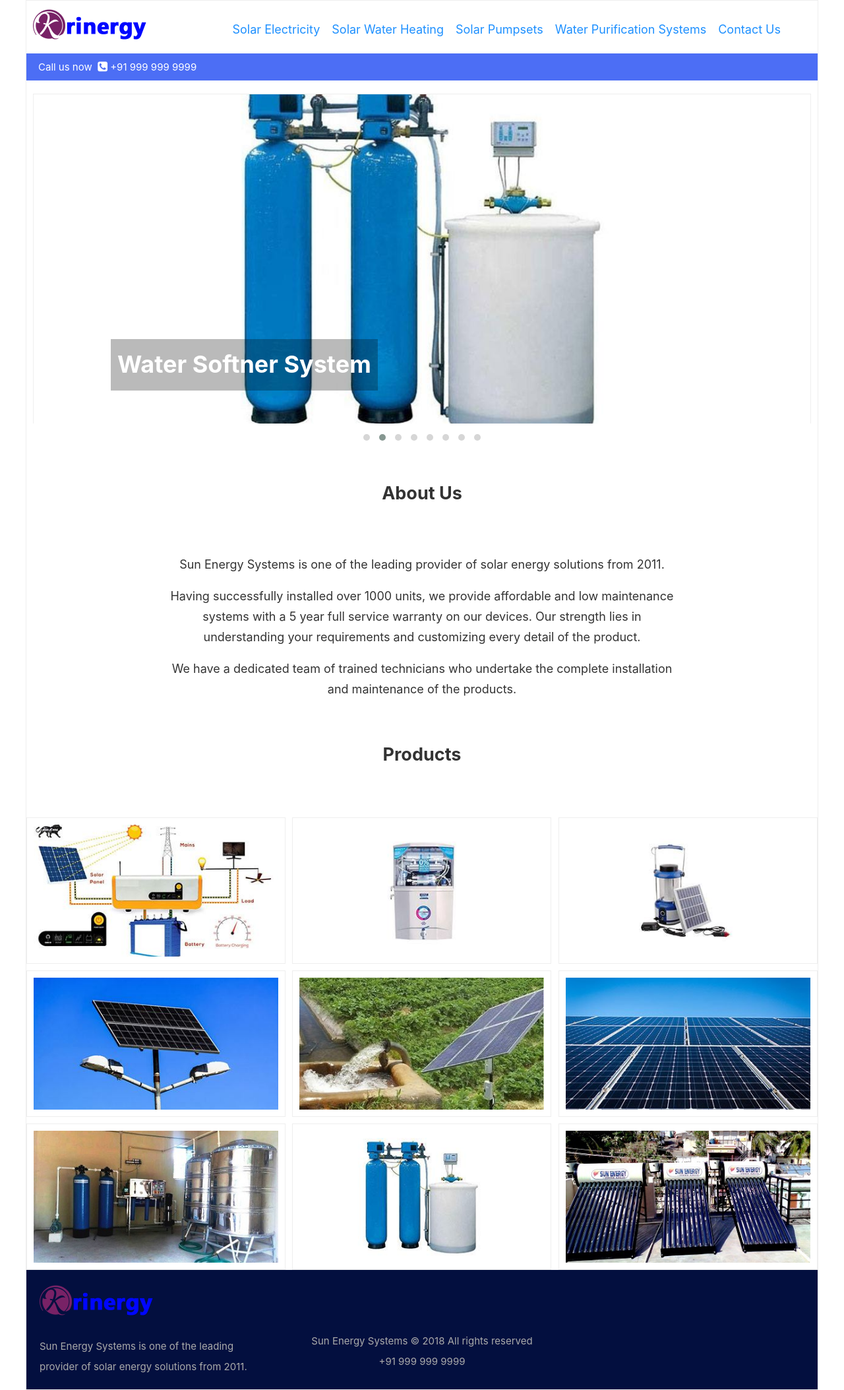
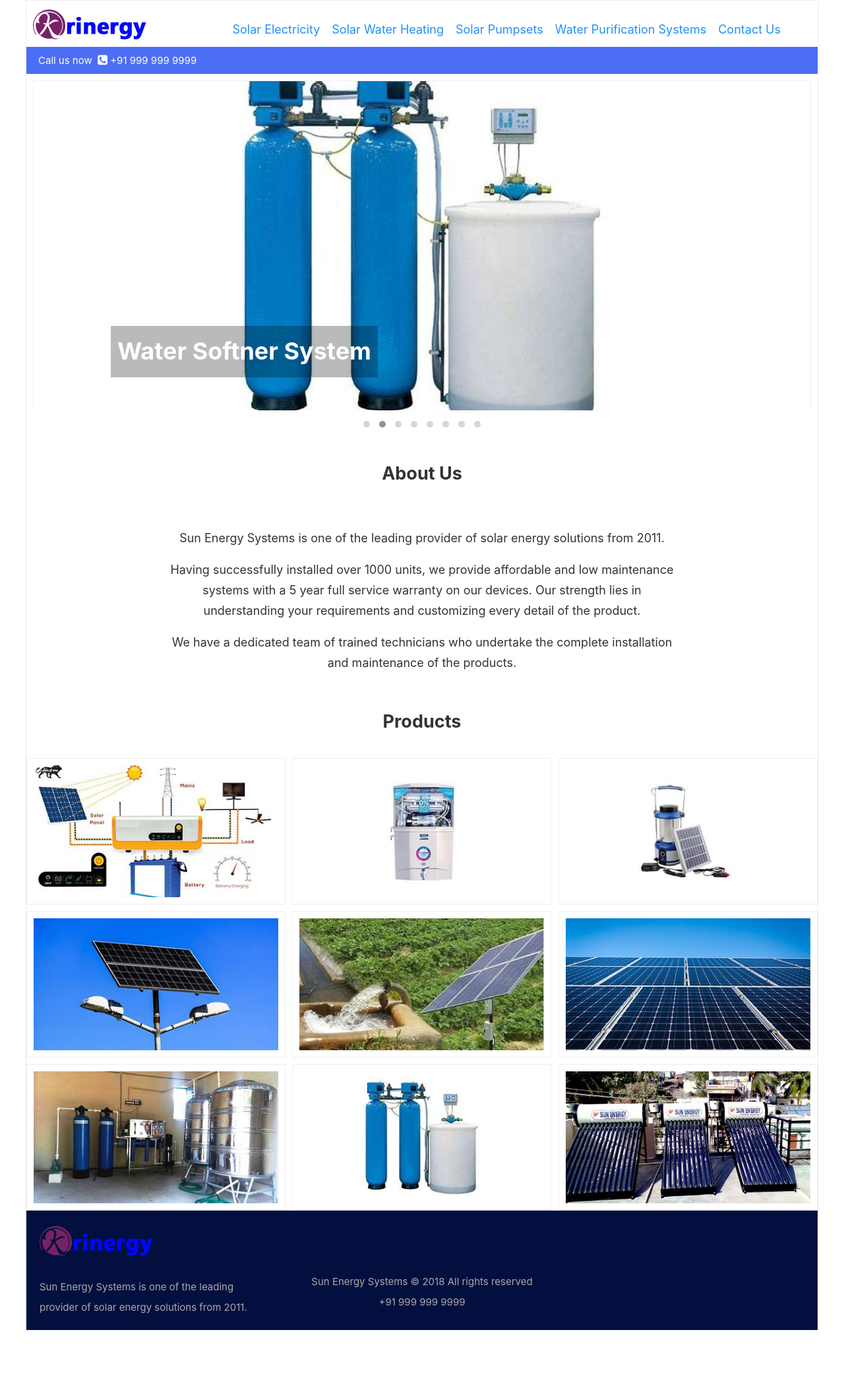
Before and after one commit to sharu725/script, a Jekyll site: the page built from index.html, in a window 1280 px wide. Shown: the whole page at 66% size. Built offline with Jekyll 4.4.1, drawn with Linux system fonts in a browser that asks for light colours; after the commit the page ends 2017 px from its top, so only the background shows below that.

Commit message:
few fixes

```diff
--- a/_layouts/default.html
+++ b/_layouts/default.html
@@ -34,7 +34,7 @@
 
     <div class="r no-gap">
         <div class="c-12 no-pad call-container">
-            <p class="no-pad no-mar call" ><span data-aos="fade-right" data-aos-offset="300" data-aos-easing="ease-in-sine"><small>Call us now &nbsp;<a href="tel:{{site.data.data.phone}}"><i class="fa fa-phone-square"></i> {{site.data.data.phone}}</a></small></span></p>
+            <p class="no-mar call" ><span data-aos="fade-right" data-aos-offset="300" data-aos-easing="ease-in-sine"><small>Call us now &nbsp;<a href="tel:{{site.data.data.phone}}"><i class="fa fa-phone-square"></i> {{site.data.data.phone}}</a></small></span></p>
         </div>
     </div>
 </header>
--- a/_sass/_style.scss
+++ b/_sass/_style.scss
@@ -17,6 +17,11 @@
     }
 }
 
+p {
+    @include media-query($on-palm) {
+        text-align: justify;
+    }
+}
 
 .container {
     max-width: 1200px;
@@ -39,6 +44,9 @@
     background-size: contain;
     height: 50px;
     width: 100%;
+    @include media-query($on-palm) {
+        background-position: center;
+    }
 }
 
 
@@ -62,6 +70,10 @@
         }
     }
 
+    @include media-query($on-palm) {
+        text-align: center;
+    }
+
 }
 
 .vert-center {
@@ -73,7 +85,7 @@
 }
 
 .no-pad {
-    padding: 0;
+    padding: 0 !important;
 }
 .no-mar {
     margin: 0;
@@ -164,6 +176,9 @@
 .about-us {
     p {
         text-align: center;
+        @include media-query($on-palm) {
+            text-align: justify;
+        }
     }
 }
 
@@ -172,6 +187,9 @@
     color: #aaa;
     .footer-about {
         margin: 0;
+        @include media-query($on-palm) {
+            text-align: center;
+        }
     }
 }
 
--- a/contact.html
+++ b/contact.html
@@ -5,8 +5,8 @@
 ---
 
 <div class="r">
-    <div class="c-12 text-center" data-aos="fade-up"><h1>{{site.data.data.contact-page.title}}</h1></div>
-    <div class="c-2"></div>
+    <div class="c-12 text-center no-mar no-pad" data-aos="fade-up"><h1>{{site.data.data.contact-page.title}}</h1></div>
+    <div class="c-2 no-mar no-pad"></div>
     <div class="c-8" data-aos="fade-up">
         <p>{{site.data.data.contact-page.text}}</p>
     </div>
--- a/index.html
+++ b/index.html
@@ -22,19 +22,19 @@
 
 <div class="about-us">
     <div class="r" data-aos="fade-up">
-        <div class="c-12 text-center"><h2>{{site.data.data.about-us.title}}</h2></div>
-        <div class="c-2"></div>
+        <div class="c-12 text-center no-mar no-pad"><h2>{{site.data.data.about-us.title}}</h2></div>
+        <div class="c-2 no-mar no-pad"></div>
         <div class="c-8">{{site.data.data.about-us.text}}</div>
-        <div class="c-2"></div>
+        <div class="c-2 no-mar no-pad"></div>
     </div>
 </div>
 
 <div class="product-image">
    <div class="r" data-aos="fade-up">
-        <div class="c-12 text-center"><h2>{{site.data.data.products-title}}</h2></div>
-        <div class="c-2"></div>
+        <div class="c-12 text-center no-mar no-pad"><h2>{{site.data.data.products-title}}</h2></div>
+       <!--  <div class="c-2"></div>
         <div class="c-8">{{site.data.data.product-description}}</div>
-        <div class="c-2"></div>
+        <div class="c-2"></div> -->
         {% for item in site.data.data.products %}
         <div class="c-4" data-aos="flip-left">
             <div class="hover-text"><a href="{{site.baseurl}}{{item.link}}"><h3>{{item.text}}</h3></a></div>
```
Also changed, not shown: other parts of _layouts/default.html (+1 -0 lines).
